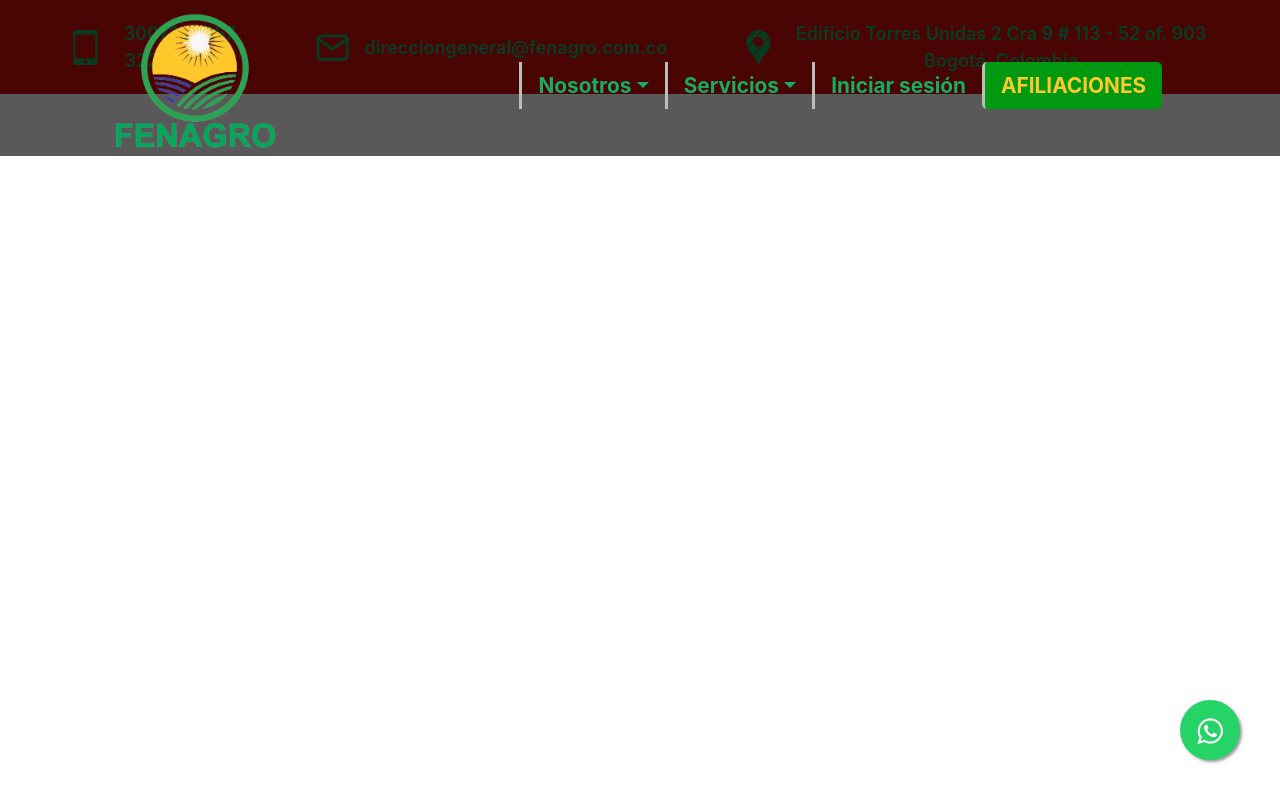
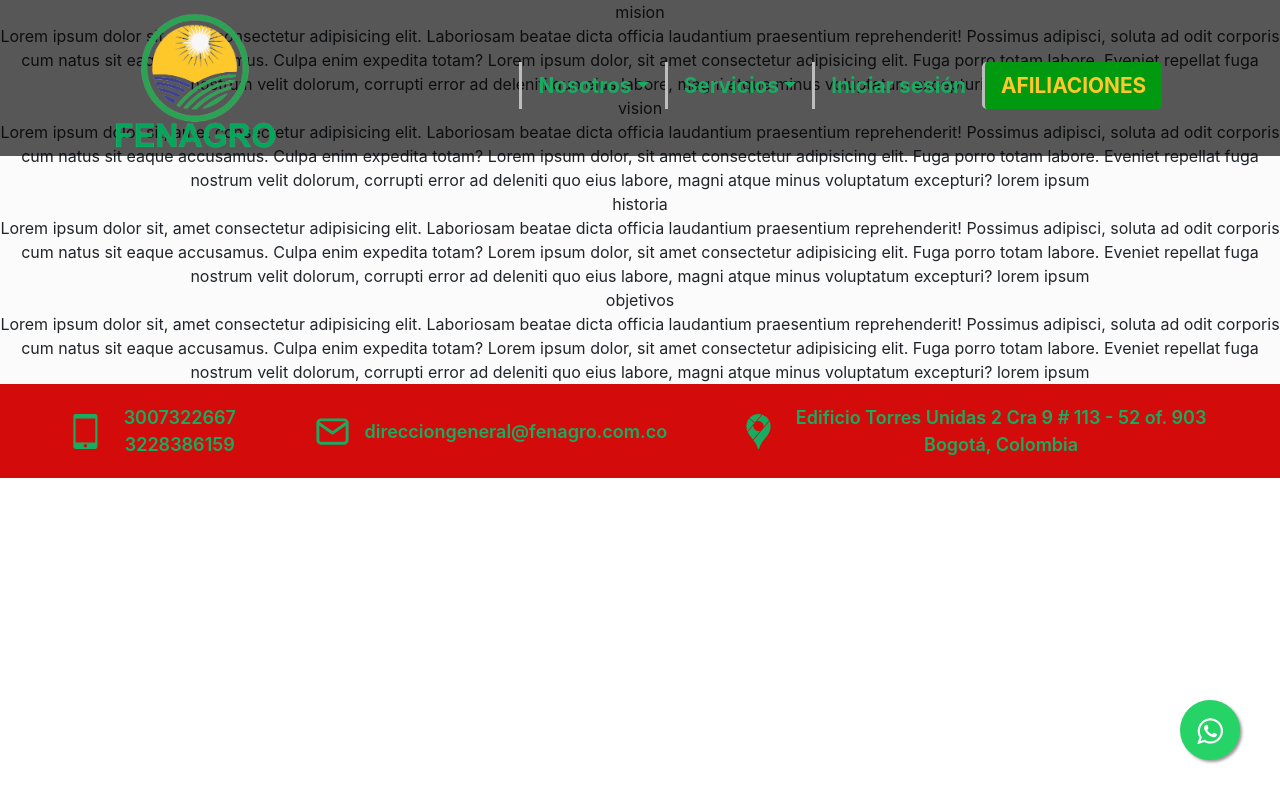
Before and after one commit to FemtDeveloper/agrofede, a React (Vite) app: page /nosotros in a window 1280 px wide. Built offline with nearby package versions, Linux system fonts and the light colour scheme.

Commit message:
nosotros page added

```diff
--- a/index.html
+++ b/index.html
@@ -5,21 +5,33 @@
     <link rel="icon" type="image/svg+xml" href="/src/favicon.svg" />
     <meta name="viewport" content="width=device-width, initial-scale=1.0" />
     <meta name="description" content="Federación Nacional deAgricultores" />
-    <link rel="stylesheet" href="whatsApp.css">
+    <link rel="stylesheet" href="whatsApp.css" />
     <link
       rel="stylesheet"
       href="https://maxcdn.bootstrapcdn.com/bootstrap/4.0.0/css/bootstrap.min.css"
       integrity="sha384-Gn5384xqQ1aoWXA+058RXPxPg6fy4IWvTNh0E263XmFcJlSAwiGgFAW/dAiS6JXm"
       crossorigin="anonymous"
     />
+    <link rel="preconnect" href="https://fonts.googleapis.com" />
+    <link rel="preconnect" href="https://fonts.gstatic.com" crossorigin />
+    <link
+      href="https://fonts.googleapis.com/css2?family=Roboto&display=swap"
+      rel="stylesheet"
+    />
     <title>Vite App</title>
   </head>
   <body>
-
-    <link rel="stylesheet" href="https://maxcdn.bootstrapcdn.com/font-awesome/4.5.0/css/font-awesome.min.css">
-<a href="https://api.whatsapp.com/send?phone=+573007322667&text=Hola!%20si%20requieres%20mas%20informacion%20de%20nuestra%20Federacion" class="float" target="_blank">
-<i class="fa fa-whatsapp my-float"></i>
-</a>
+    <link
+      rel="stylesheet"
+      href="https://maxcdn.bootstrapcdn.com/font-awesome/4.5.0/css/font-awesome.min.css"
+    />
+    <a
+      href="https://api.whatsapp.com/send?phone=+573007322667&text=Hola!%20si%20requieres%20mas%20informacion%20de%20nuestra%20Federacion"
+      class="float"
+      target="_blank"
+    >
+      <i class="fa fa-whatsapp my-float"></i>
+    </a>
 
     <div id="root"></div>
     <script type="module" src="/src/main.jsx"></script>
@@ -39,5 +51,4 @@
       crossorigin="anonymous"
     ></script>
   </body>
-
 </html>
--- a/src/App.jsx
+++ b/src/App.jsx
@@ -1,12 +1,10 @@
 import "./App.css";
 import Navbar from "./components/Navbar/Navbar";
-
 import { BrowserRouter as Router, Route, Routes } from "react-router-dom";
 import Register from "./components/Register/Register";
 import Home from "./components/Home/Home";
-import axios from "axios";
-import { useEffect, useState } from "react";
 import Footer from "./components/Footer/Footer";
+import Nosotros from "./components/pages/Nosotros/Nosotros";
 
 function App() {
   return (
@@ -14,10 +12,11 @@ function App() {
       <Router>
         <Navbar />
         <Routes>
-                    <Route path="/" element={<Home />}></Route>
+          <Route path="/" element={<Home />}></Route>
+          <Route path="/nosotros" element={<Nosotros />}></Route>
           <Route path="/registro" element={<Register />}></Route>
         </Routes>
-        <Footer/>
+        <Footer />
       </Router>
     </div>
   );
--- a/src/components/Anouncements/Anouncements.jsx
+++ b/src/components/Anouncements/Anouncements.jsx
@@ -1,4 +1,5 @@
 import React from "react";
+import "./Anuncios.css";
 
 const Anouncements = () => {
   return (
--- a/src/components/Anouncements/Anuncios.css
+++ b/src/components/Anouncements/Anuncios.css
@@ -0,0 +1,25 @@
+.anouncements-container h2 {
+  font-size: 36px;
+  font-weight: 700;
+  color: #17ad61;
+}
+
+.anouncements-container p {
+  font-size: 28px;
+  font-weight: 500;
+  font-family: "Roboto", sans-serif;
+  margin: 20px 5px;
+}
+
+@media screen and (min-width: 720px) {
+  .anouncements-container {
+    width: 70%;
+    margin: 20px auto;
+  }
+  .anouncements-container article {
+    display: flex;
+    flex-direction: column;
+
+    /* margin: 0 auto; */
+  }
+}
--- a/src/components/Navbar/Navbar.jsx
+++ b/src/components/Navbar/Navbar.jsx
@@ -25,9 +25,9 @@ const Navbar = () => {
               Nosotros
             </a>
             <div className="dropdown-menu" aria-labelledby="navbarDropdown">
-              <a className="dropdown-item" href="#">
+              <Link className="dropdown-item" to="/nosotros">
                 Misión
-              </a>
+              </Link>
               <a className="dropdown-item" href="#">
                 Visión
               </a>
--- a/src/components/News/News.jsx
+++ b/src/components/News/News.jsx
@@ -1,14 +1,18 @@
-import axios from "axios";
-import React, { useEffect, useState } from "react";
+import React from "react";
 import vegetales from "../../assets/imgs/vegetables.webp";
 import "./News.css";
 
 const News = () => {
-  //
-
   return (
     <div className="news-container">
       <p className="text-muted h4 mr-auto">Ultimas Noticias</p>
+      <article>
+        <a href="https://fonts.google.com/" target="_blank">
+          <img src={vegetales} alt="" />
+          Lorem, ipsum dolor sit amet consectetur adipisicing elit. Voluptas
+          iste explicabo cupiditate?
+        </a>
+      </article>
       <article>
         <img src={vegetales} alt="" />
         <a href="">
--- /dev/null
+++ b/src/components/pages/Nosotros/Nosotros.jsx
@@ -0,0 +1,58 @@
+import React from "react";
+
+const Nosotros = () => {
+  return (
+    <div className="nosotros-container">
+      <article>
+        mision
+        <p>
+          Lorem ipsum dolor sit, amet consectetur adipisicing elit. Laboriosam
+          beatae dicta officia laudantium praesentium reprehenderit! Possimus
+          adipisci, soluta ad odit corporis cum natus sit eaque accusamus. Culpa
+          enim expedita totam? Lorem ipsum dolor, sit amet consectetur
+          adipisicing elit. Fuga porro totam labore. Eveniet repellat fuga
+          nostrum velit dolorum, corrupti error ad deleniti quo eius labore,
+          magni atque minus voluptatum excepturi? lorem ipsum
+        </p>
+      </article>
+      <article>
+        vision
+        <p>
+          Lorem ipsum dolor sit, amet consectetur adipisicing elit. Laboriosam
+          beatae dicta officia laudantium praesentium reprehenderit! Possimus
+          adipisci, soluta ad odit corporis cum natus sit eaque accusamus. Culpa
+          enim expedita totam? Lorem ipsum dolor, sit amet consectetur
+          adipisicing elit. Fuga porro totam labore. Eveniet repellat fuga
+          nostrum velit dolorum, corrupti error ad deleniti quo eius labore,
+          magni atque minus voluptatum excepturi? lorem ipsum
+        </p>
+      </article>
+      <article>
+        historia
+        <p>
+          Lorem ipsum dolor sit, amet consectetur adipisicing elit. Laboriosam
+          beatae dicta officia laudantium praesentium reprehenderit! Possimus
+          adipisci, soluta ad odit corporis cum natus sit eaque accusamus. Culpa
+          enim expedita totam? Lorem ipsum dolor, sit amet consectetur
+          adipisicing elit. Fuga porro totam labore. Eveniet repellat fuga
+          nostrum velit dolorum, corrupti error ad deleniti quo eius labore,
+          magni atque minus voluptatum excepturi? lorem ipsum
+        </p>
+      </article>
+      <article>
+        objetivos
+        <p>
+          Lorem ipsum dolor sit, amet consectetur adipisicing elit. Laboriosam
+          beatae dicta officia laudantium praesentium reprehenderit! Possimus
+          adipisci, soluta ad odit corporis cum natus sit eaque accusamus. Culpa
+          enim expedita totam? Lorem ipsum dolor, sit amet consectetur
+          adipisicing elit. Fuga porro totam labore. Eveniet repellat fuga
+          nostrum velit dolorum, corrupti error ad deleniti quo eius labore,
+          magni atque minus voluptatum excepturi? lorem ipsum
+        </p>
+      </article>
+    </div>
+  );
+};
+
+export default Nosotros;
```
